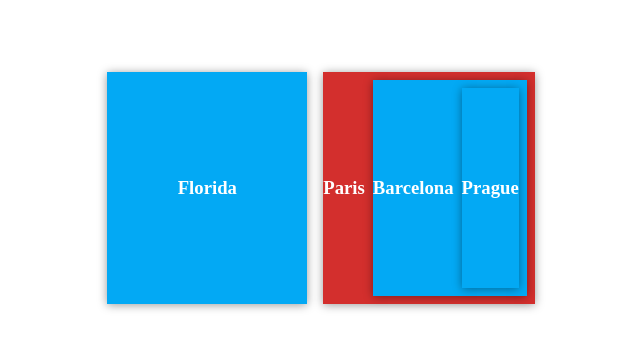
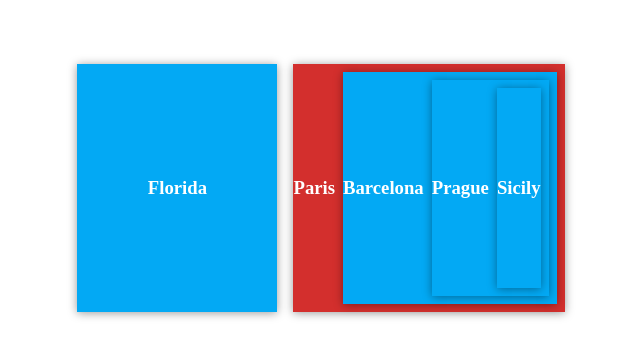
Before and after one commit to FlyingCicada/My-travel-plans, a plain HTML site: page index.html in a window 1280 px wide. Shown: the part 212-568 px from the top of the page, without its empty margins (319-959 px from the left). Drawn offline with Linux system fonts and the light colour scheme; files that its build step writes are made by us from their sources.

Commit message:
add sicily to cities

```diff
--- a/index.html
+++ b/index.html
@@ -22,6 +22,8 @@
 
             <div class="destination" id="prague">
                 <h3>Prague</h3>
+            <div class="destination" id="sicily">
+                <h3>Sicily</h3>
             </div>
         </div>
     </div>
```
